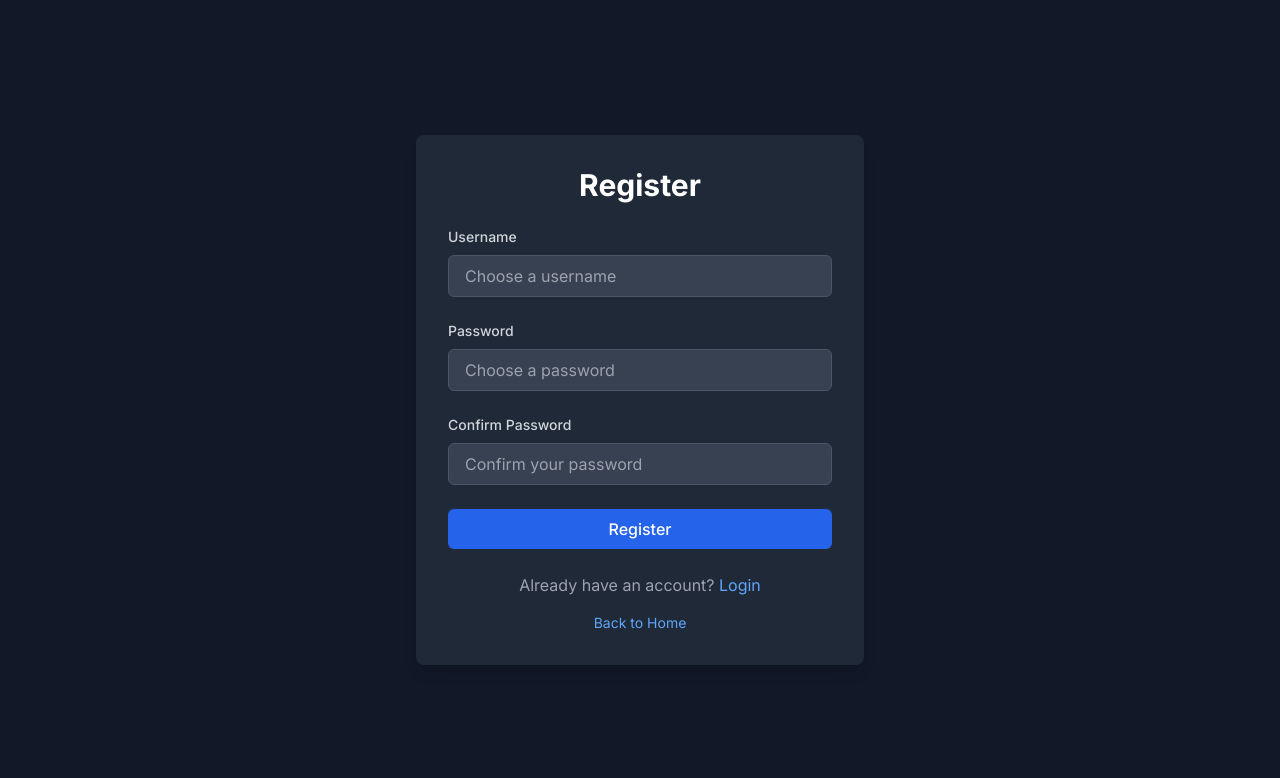
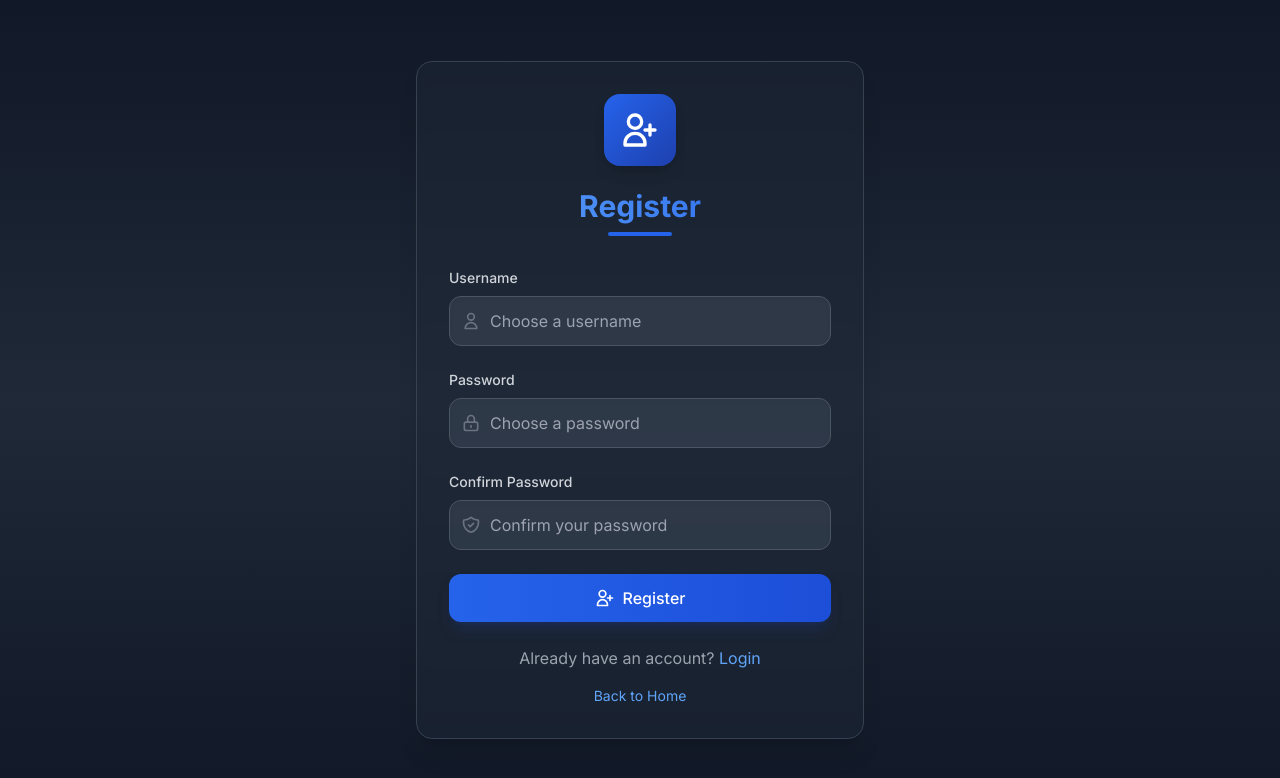
Before and after one commit to sunnypatell/securebank-ctf, a Next.js app in the folder frontend/: page /register in a window 1280 px wide. Shown: the top 778 px of the page. Built offline with nearby package versions, Linux system fonts and the light colour scheme.

Commit message:
style(register): enhance registration page styling to match design landing

```diff
--- a/frontend/app/register/page.tsx
+++ b/frontend/app/register/page.tsx
@@ -1,45 +1,83 @@
-"use client";
-import { useState } from "react";
-import { useRouter } from "next/navigation";
+"use client"
+import { useState } from "react"
+import type React from "react"
+
+import { useRouter } from "next/navigation"
 
 export default function Register() {
-  const [username, setUsername] = useState("");
-  const [password, setPassword] = useState("");
-  const [confirmPassword, setConfirmPassword] = useState("");
-  const [error, setError] = useState("");
-  const router = useRouter();
+  const [username, setUsername] = useState("")
+  const [password, setPassword] = useState("")
+  const [confirmPassword, setConfirmPassword] = useState("")
+  const [error, setError] = useState("")
+  const router = useRouter()
 
   const handleSubmit = async (e: React.FormEvent) => {
-    e.preventDefault();
+    e.preventDefault()
 
     if (password !== confirmPassword) {
-      setError("Passwords do not match!");
-      return;
+      setError("Passwords do not match!")
+      return
     }
 
     const response = await fetch("/api/register", {
       method: "POST",
       headers: { "Content-Type": "application/json" },
       body: JSON.stringify({ username, password }),
-    });
+    })
 
-    const data = await response.json();
+    const data = await response.json()
 
     if (data.success) {
-      router.push("/login"); // Redirect to login page after successful registration
+      router.push("/login") // Redirect to login page after successful registration
     } else {
-      setError(data.error);
+      setError(data.error)
     }
-  };
+  }
 
   return (
-    <main className="min-h-screen flex flex-col items-center justify-center bg-gray-900 text-white">
-      <div className="w-full max-w-md p-8 bg-gray-800 rounded-lg shadow-lg">
-        <h1 className="text-3xl font-bold mb-6 text-center">Register</h1>
+    <main className="min-h-screen flex flex-col items-center justify-center bg-gradient-to-b from-gray-900 via-gray-800 to-gray-900 text-white">
+      <div className="w-full max-w-md p-8 bg-gray-800/50 backdrop-blur-sm rounded-2xl shadow-xl border border-gray-700">
+        {/* Logo/Brand */}
+        <div className="text-center mb-8">
+          <div className="inline-block p-4 bg-gradient-to-br from-blue-600 to-blue-800 rounded-2xl shadow-lg mb-4">
+            <svg
+              className="w-10 h-10 text-white"
+              fill="none"
+              stroke="currentColor"
+              viewBox="0 0 24 24"
+              xmlns="http://www.w3.org/2000/svg"
+            >
+              <path
+                strokeLinecap="round"
+                strokeLinejoin="round"
+                strokeWidth={2}
+                d="M18 9v3m0 0v3m0-3h3m-3 0h-3m-2-5a4 4 0 11-8 0 4 4 0 018 0zM3 20a6 6 0 0112 0v1H3v-1z"
+              />
+            </svg>
+          </div>
+          <h1 className="text-3xl font-bold mb-2 bg-clip-text text-transparent bg-gradient-to-r from-blue-400 to-blue-600">
+            Register
+          </h1>
+          <div className="w-16 h-1 bg-blue-600 mx-auto rounded-full mb-6"></div>
+        </div>
 
         {error && (
-          <div className="bg-red-500/20 border border-red-500 text-red-200 px-4 py-2 rounded-md mb-6">
-            {error}
+          <div className="bg-red-500/20 border border-red-500 text-red-200 px-4 py-3 rounded-xl mb-6 flex items-center">
+            <svg
+              className="w-5 h-5 mr-2 flex-shrink-0"
+              fill="none"
+              stroke="currentColor"
+              viewBox="0 0 24 24"
+              xmlns="http://www.w3.org/2000/svg"
+            >
+              <path
+                strokeLinecap="round"
+                strokeLinejoin="round"
+                strokeWidth={2}
+                d="M12 8v4m0 4h.01M21 12a9 9 0 11-18 0 9 9 0 0118 0z"
+              />
+            </svg>
+            <span>{error}</span>
           </div>
         )}
 
@@ -48,48 +86,116 @@ export default function Register() {
             <label htmlFor="username" className="block text-sm font-medium text-gray-300">
               Username
             </label>
+            <div className="relative">
+              <div className="absolute inset-y-0 left-0 pl-3 flex items-center pointer-events-none">
+                <svg
+                  className="h-5 w-5 text-gray-500"
+                  fill="none"
+                  stroke="currentColor"
+                  viewBox="0 0 24 24"
+                  xmlns="http://www.w3.org/2000/svg"
+                >
+                  <path
+                    strokeLinecap="round"
+                    strokeLinejoin="round"
+                    strokeWidth={2}
+                    d="M16 7a4 4 0 11-8 0 4 4 0 018 0zM12 14a7 7 0 00-7 7h14a7 7 0 00-7-7z"
+                  />
+                </svg>
+              </div>
               <input
                 type="text"
                 id="username"
                 value={username}
                 onChange={(e) => setUsername(e.target.value)}
-              className="w-full px-4 py-2 bg-gray-700 border border-gray-600 rounded-md focus:outline-none focus:ring-2 focus:ring-blue-500 text-white"
+                className="w-full pl-10 pr-4 py-3 bg-gray-700/70 border border-gray-600 rounded-xl focus:outline-none focus:ring-2 focus:ring-blue-500 text-white shadow-inner"
                 placeholder="Choose a username"
               />
+            </div>
           </div>
 
           <div className="space-y-2">
             <label htmlFor="password" className="block text-sm font-medium text-gray-300">
               Password
             </label>
+            <div className="relative">
+              <div className="absolute inset-y-0 left-0 pl-3 flex items-center pointer-events-none">
+                <svg
+                  className="h-5 w-5 text-gray-500"
+                  fill="none"
+                  stroke="currentColor"
+                  viewBox="0 0 24 24"
+                  xmlns="http://www.w3.org/2000/svg"
+                >
+                  <path
+                    strokeLinecap="round"
+                    strokeLinejoin="round"
+                    strokeWidth={2}
+                    d="M12 15v2m-6 4h12a2 2 0 002-2v-6a2 2 0 00-2-2H6a2 2 0 00-2 2v6a2 2 0 002 2zm10-10V7a4 4 0 00-8 0v4h8z"
+                  />
+                </svg>
+              </div>
               <input
                 type="password"
                 id="password"
                 value={password}
                 onChange={(e) => setPassword(e.target.value)}
-              className="w-full px-4 py-2 bg-gray-700 border border-gray-600 rounded-md focus:outline-none focus:ring-2 focus:ring-blue-500 text-white"
+                className="w-full pl-10 pr-4 py-3 bg-gray-700/70 border border-gray-600 rounded-xl focus:outline-none focus:ring-2 focus:ring-blue-500 text-white shadow-inner"
                 placeholder="Choose a password"
               />
+            </div>
           </div>
 
           <div className="space-y-2">
             <label htmlFor="confirmPassword" className="block text-sm font-medium text-gray-300">
               Confirm Password
             </label>
+            <div className="relative">
+              <div className="absolute inset-y-0 left-0 pl-3 flex items-center pointer-events-none">
+                <svg
+                  className="h-5 w-5 text-gray-500"
+                  fill="none"
+                  stroke="currentColor"
+                  viewBox="0 0 24 24"
+                  xmlns="http://www.w3.org/2000/svg"
+                >
+                  <path
+                    strokeLinecap="round"
+                    strokeLinejoin="round"
+                    strokeWidth={2}
+                    d="M9 12l2 2 4-4m5.618-4.016A11.955 11.955 0 0112 2.944a11.955 11.955 0 01-8.618 3.04A12.02 12.02 0 003 9c0 5.591 3.824 10.29 9 11.622 5.176-1.332 9-6.03 9-11.622 0-1.042-.133-2.052-.382-3.016z"
+                  />
+                </svg>
+              </div>
               <input
                 type="password"
                 id="confirmPassword"
                 value={confirmPassword}
                 onChange={(e) => setConfirmPassword(e.target.value)}
-              className="w-full px-4 py-2 bg-gray-700 border border-gray-600 rounded-md focus:outline-none focus:ring-2 focus:ring-blue-500 text-white"
+                className="w-full pl-10 pr-4 py-3 bg-gray-700/70 border border-gray-600 rounded-xl focus:outline-none focus:ring-2 focus:ring-blue-500 text-white shadow-inner"
                 placeholder="Confirm your password"
               />
+            </div>
           </div>
 
           <button
             type="submit"
-            className="w-full bg-blue-600 hover:bg-blue-700 text-white font-medium py-2 px-4 rounded-md"
+            className="w-full bg-gradient-to-r from-blue-600 to-blue-700 hover:from-blue-700 hover:to-blue-800 text-white font-medium py-3 px-6 rounded-xl transition duration-300 shadow-lg shadow-blue-900/30 flex items-center justify-center"
           >
+            <svg
+              className="w-5 h-5 mr-2"
+              fill="none"
+              stroke="currentColor"
+              viewBox="0 0 24 24"
+              xmlns="http://www.w3.org/2000/svg"
+            >
+              <path
+                strokeLinecap="round"
+                strokeLinejoin="round"
+                strokeWidth={2}
+                d="M18 9v3m0 0v3m0-3h3m-3 0h-3m-2-5a4 4 0 11-8 0 4 4 0 018 0zM3 20a6 6 0 0112 0v1H3v-1z"
+              />
+            </svg>
             Register
           </button>
         </form>
@@ -107,5 +213,5 @@ export default function Register() {
         </div>
       </div>
     </main>
-  );
+  )
 }
```
Lines whose indentation alone changed are shown as unchanged.
